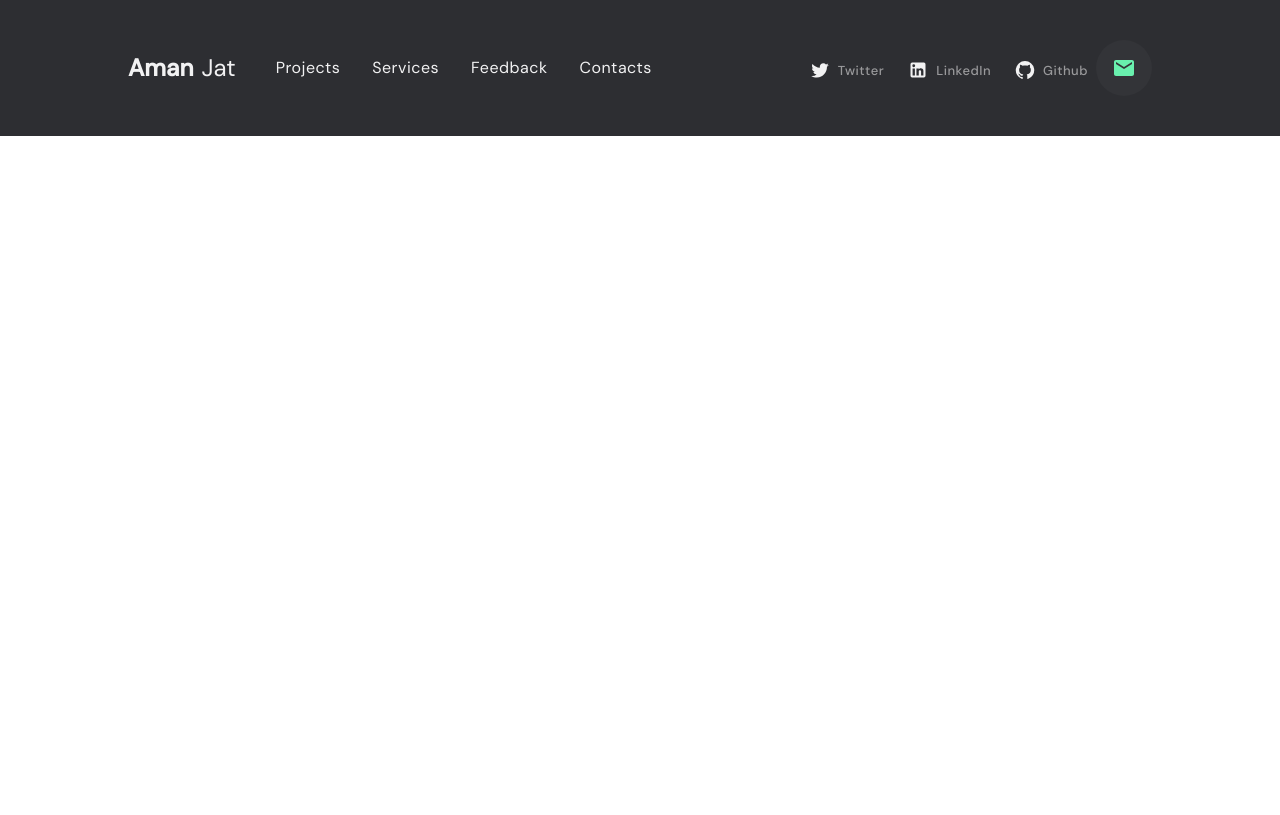
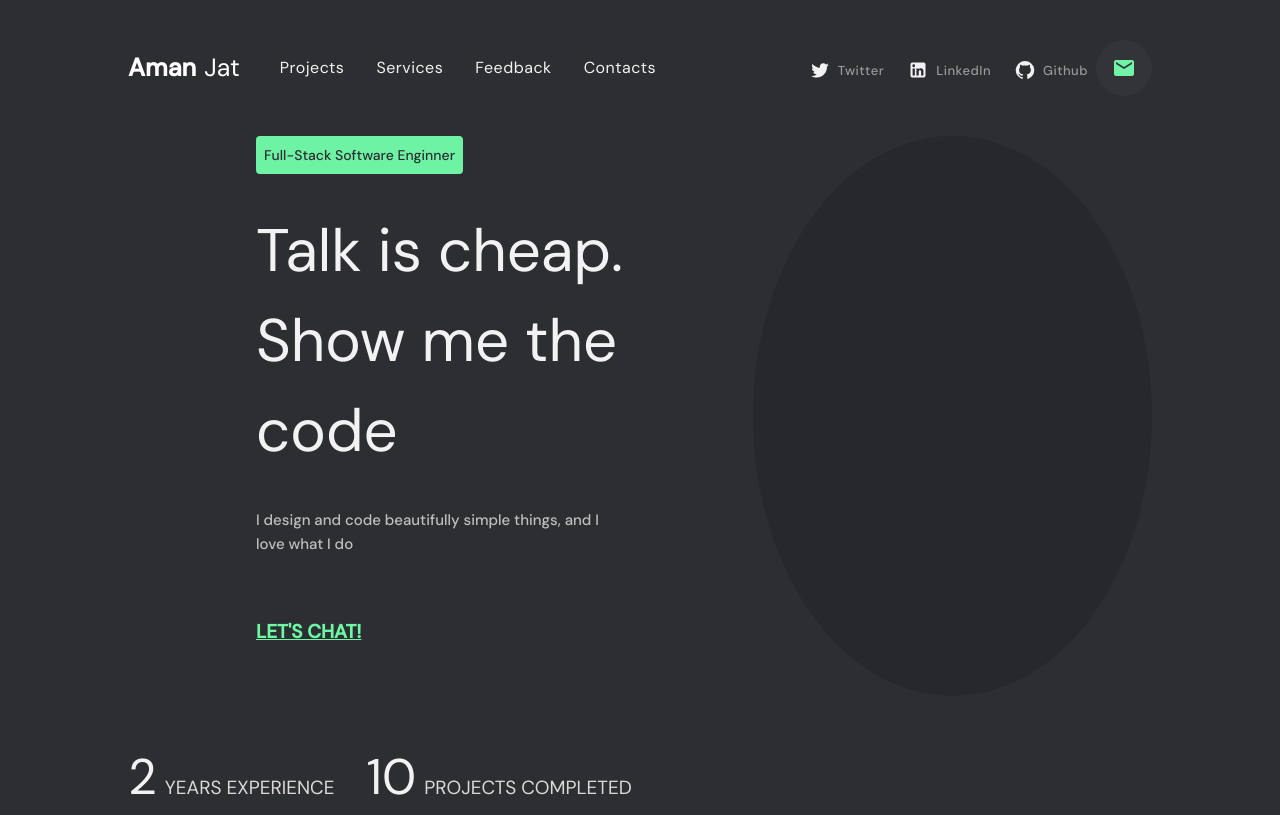
Before and after one commit to aman-jat/amanjat, a React (Create React App) app: page / in a window 1280 px wide. Built offline with nearby package versions, Linux system fonts and the light colour scheme; a web font is replaced by a local one.

Commit message:
basic structure is ready for desktop view

```diff
--- a/src/components/headerNav/index.tsx
+++ b/src/components/headerNav/index.tsx
@@ -51,10 +51,10 @@ const HeaderNav = () => {
         justifyContent={{ sm: 'space-between', md: 'flex-start' }}
       >
         <Stack flexDirection='row'>
-          <Typography variant='h5' mr={1} fontWeight='bold'>
+          <Typography variant='h1' mr={1} fontWeight='bold'>
             {'Aman'}
           </Typography>
-          <Typography variant='h5' mr={{ lg: '24px', md: '16px', sm: 1 }}>
+          <Typography variant='h1' mr={{ lg: '24px', md: '16px', sm: 1 }}>
             Jat
           </Typography>
         </Stack>
--- a/src/navigation/Root.tsx
+++ b/src/navigation/Root.tsx
@@ -1,4 +1,5 @@
 import { Stack, useTheme } from '@mui/material'
+import HeaderNav from 'components/headerNav'
 import { Navigate, Route, Routes, BrowserRouter as Router } from 'react-router-dom'
 import { Home } from '../pages'
 
@@ -8,6 +9,7 @@ const Root = () => {
     <Stack sx={{ backgroundColor: theme.palette.primary.main }}>
       <Stack sx={{ margin: { lg: '0 10%', md: '0 5%' } }}>
         <Router>
+          <HeaderNav />
           <Routes>
             <Route path='/' element={<Home />} />
             <Route path='*' element={<Navigate to='/' />} />
--- /dev/null
+++ b/src/pages/home/Section1.tsx
@@ -0,0 +1,62 @@
+import { Box, Stack, Typography, useTheme } from '@mui/material'
+import { Link } from 'react-router-dom'
+
+const Section1 = () => {
+  const theme = useTheme()
+  return (
+    <Box>
+      <Stack flexDirection='row'>
+        <Stack mx={16} alignItems='flex-start' justifyContent='center'>
+          <Box p={1} borderRadius={1} sx={{ backgroundColor: theme.palette.secondary.main }}>
+            <Typography variant='h6' fontSize={14} color={theme.palette.primary.main}>
+              Full-Stack Software Enginner
+            </Typography>
+          </Box>
+          <Stack my={4}>
+            <Typography fontSize={60}>Talk is cheap.</Typography>
+            <Typography fontSize={60}>Show me the code</Typography>
+          </Stack>
+          <Typography variant='h6'>
+            I design and code beautifully simple things, and I love what I do
+          </Typography>
+          <Box mb={12} mt={8}>
+            <Link to=''>
+              <Typography
+                color={theme.palette.secondary.dark}
+                variant='h4'
+                fontWeight='bold'
+                sx={{ textDecoration: 'underline' }}
+              >{`LET'S CHAT!`}</Typography>
+            </Link>
+          </Box>
+        </Stack>
+
+        <Stack
+          sx={{
+            backgroundColor: theme.palette.primary.dark,
+            height: '70vh',
+            width: '70vh',
+            borderRadius: '100%',
+            opacity: 0.4,
+          }}
+        />
+      </Stack>
+      <Stack flexDirection='row'>
+        <Stack mr={4} flexDirection='row' alignItems='baseline'>
+          <Typography fontSize={50} mr={1}>
+            2
+          </Typography>
+          <Typography variant='h4'>YEARS EXPERIENCE</Typography>
+        </Stack>
+        <Stack flexDirection='row' alignItems='baseline'>
+          <Typography fontSize={50} mr={1}>
+            10
+          </Typography>
+          <Typography variant='h4'>PROJECTS COMPLETED</Typography>
+        </Stack>
+      </Stack>
+    </Box>
+  )
+}
+
+export default Section1
--- a/src/pages/home/index.tsx
+++ b/src/pages/home/index.tsx
@@ -1,10 +1,10 @@
 import { Box } from '@mui/material'
-import HeaderNav from 'components/headerNav'
+import Section1 from './Section1'
 
 const Home = () => {
   return (
     <Box>
-      <HeaderNav />
+      <Section1 />
     </Box>
   )
 }
--- a/src/themes/theme.ts
+++ b/src/themes/theme.ts
@@ -1,4 +1,3 @@
-import { green } from '@mui/material/colors'
 import { createTheme } from '@mui/material/styles'
 
 declare module '@mui/material/styles' {
@@ -27,26 +26,36 @@ export const appTheme = createTheme({
     primary: {
       main: '#2D2E32',
     },
-    secondary: green,
+    secondary: {
+      light: '#71f4a8',
+      main: '#6EF3A5',
+      dark: '#6EF7A5',
+    },
   },
   typography: {
     h1: {
-      color: '#262626',
+      fontSize: '25px',
+      color: '#ffffff',
     },
     h2: {
-      color: '#262626',
+      fontSize: '23px',
+      color: '#f2f2f2',
     },
     h3: {
-      color: '#262626',
+      fontSize: '21px',
+      color: '#e6e6e6',
     },
     h4: {
-      color: '#262626',
+      fontSize: '19px',
+      color: '#d9d9d9',
     },
     h5: {
-      color: '#f2f2f3',
+      fontSize: '17px',
+      color: '#cccccc',
     },
     h6: {
-      color: '#262626',
+      fontSize: '15px',
+      color: '#bfbfbf',
     },
     subtitle1: {
       color: '#99999b',
@@ -54,8 +63,10 @@ export const appTheme = createTheme({
       fontWeight: '500',
     },
     subtitle2: {
+      fontSize: '12px',
       color: '#262626',
     },
+
     fontFamily: ['DM Sans'].join(','),
     allVariants: {
       color: '#f2f2f3',
```
